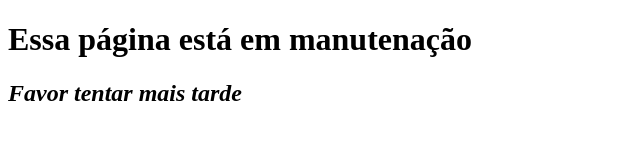
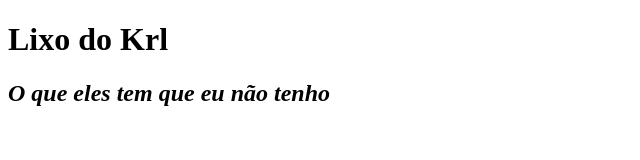
Before and after one commit to mdmdias/pizzazinha, a plain HTML site: page index.html in a window 1280 px wide. Shown: the whole page, without its empty margins (0-640 px from the left). Drawn offline with Linux system fonts and the light colour scheme.

Commit message:
Update index.html

```diff
--- a/index.html
+++ b/index.html
@@ -1,8 +1,8 @@
 <!DOCTYPE html>
 <html lang="pt-BR">
 <body>
-    <h1>Essa página está em manutenação</h1>
-    <p><h2><em>Favor tentar mais tarde</em></h2></p>
+    <h1>Lixo do Krl</h1>
+    <p><h2><em>O que eles tem que eu não tenho</em></h2></p>
 </body>
 
 </html>
```
